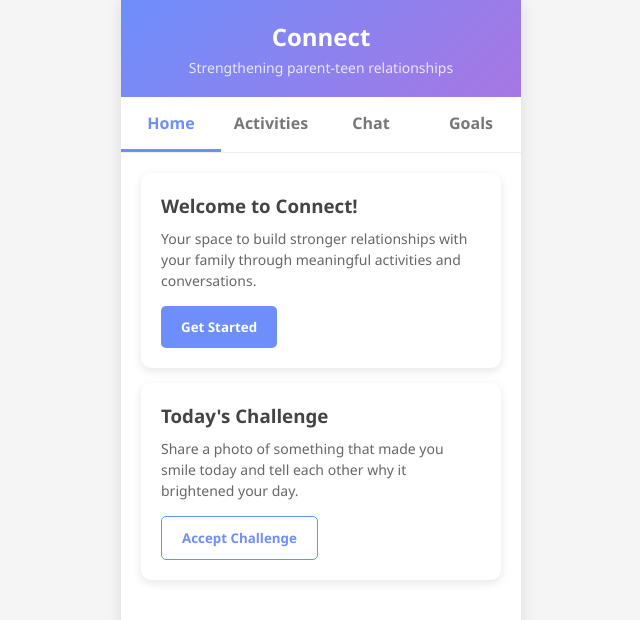
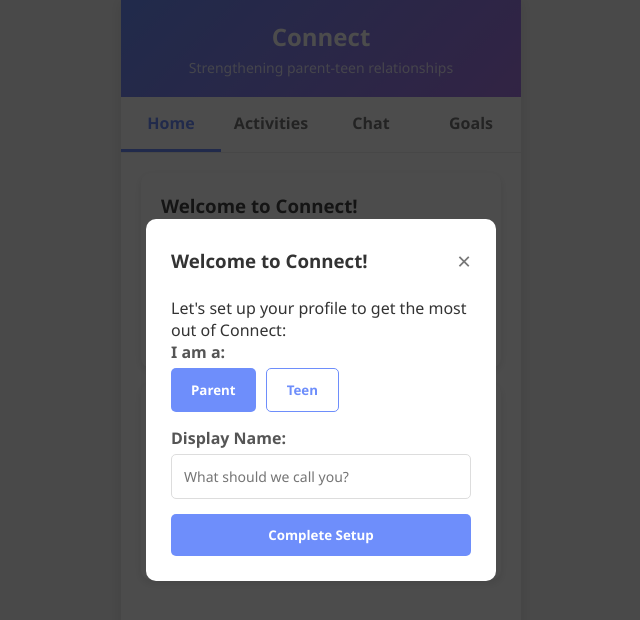
Before and after one commit to Rayyan2008/StarMinds, a plain HTML site: page index.html in a window 1280 px wide. Both pictures are taken after a click on the button "Get Started". Shown: the whole page, without its empty margins (319-959 px from the left). Drawn offline with Linux system fonts and the light colour scheme.

Commit message:
Updated onboarding modal and fixed JS linking

```diff
--- a/index.html
+++ b/index.html
@@ -4,7 +4,7 @@
     <meta charset="UTF-8">
     <meta name="viewport" content="width=device-width, initial-scale=1.0">
     <title>Connect - Parent-Teen Relationship App</title>
-    <link rel="stylesheet" href="style.css?v=1.1">  <!-- Ensures Latest CSS Loads -->
+    <link rel="stylesheet" href="style.css">
 </head>
 <body>
     <div class="app-container">
@@ -32,7 +32,7 @@
             <div class="card">
                 <h3>Today's Challenge</h3>
                 <p>Share a photo of something that made you smile today and tell each other why it brightened your day.</p>
-                <button class="btn secondary-btn">Accept Challenge</button>
+                <button class="btn secondary-btn" id="accept-challenge">Accept Challenge</button>
             </div>
         </div>
 
@@ -67,9 +67,35 @@
                 <p>Track progress on goals you've set together.</p>
             </div>
         </div>
+
+        <!-- ✅ Onboarding Modal (Fixed) -->
+        <div class="modal" id="onboarding-modal">
+            <div class="modal-content">
+                <div class="modal-header">
+                    <h3>Welcome to Connect!</h3>
+                    <button class="close-modal">&times;</button>
+                </div>
+                <p>Let's set up your profile to get the most out of Connect:</p>
+
+                <div class="input-group">
+                    <label>I am a:</label>
+                    <div style="display: flex; gap: 10px;">
+                        <button class="btn">Parent</button>
+                        <button class="btn secondary-btn">Teen</button>
+                    </div>
+                </div>
+
+                <div class="input-group">
+                    <label for="display-name">Display Name:</label>
+                    <input type="text" id="display-name" placeholder="What should we call you?">
+                </div>
+
+                <button class="btn" style="width: 100%;">Complete Setup</button>
+            </div>
+        </div>
     </div>
 
-    <!-- Link JavaScript -->
-    <script src="script.js"></script>
+    <!-- ✅ Corrected JS Link -->
+    <script src="script.js" defer></script>
 </body>
 </html>
--- a/script.js
+++ b/script.js
@@ -1,5 +1,9 @@
 // Ensure script is loaded
 console.log("Script loaded!");
+
+// Ensure DOM is fully loaded before running the script
+document.addEventListener("DOMContentLoaded", () => {
+    console.log("DOM fully loaded!");
 
     // Tab Navigation
     document.querySelectorAll('.tab').forEach(tab => {
@@ -43,15 +47,22 @@ document.querySelectorAll('.modal').forEach(modal => {
         });
     });
 
-// Check if elements exist before adding event listeners
-document.getElementById('show-activity-detail')?.addEventListener('click', () => {
-    openModal('activity-detail-modal');
-});
+    // Select the buttons safely
+    const startButton = document.getElementById('show-onboarding');
+    const challengeButton = document.querySelector('.secondary-btn');
 
-document.getElementById('show-new-goal')?.addEventListener('click', () => {
-    openModal('new-goal-modal');
-});
-
-document.getElementById('show-onboarding')?.addEventListener('click', () => {
+    // Add event listeners if the buttons exist
+    if (startButton) {
+        startButton.addEventListener('click', () => {
+            console.log("Get Started button clicked!");
             openModal('onboarding-modal');
         });
+    }
+
+    if (challengeButton) {
+        challengeButton.addEventListener('click', () => {
+            console.log("Accept Challenge button clicked!");
+            alert("Challenge Accepted! 🎯");
+        });
+    }
+});
```
Lines whose indentation alone changed are shown as unchanged.
